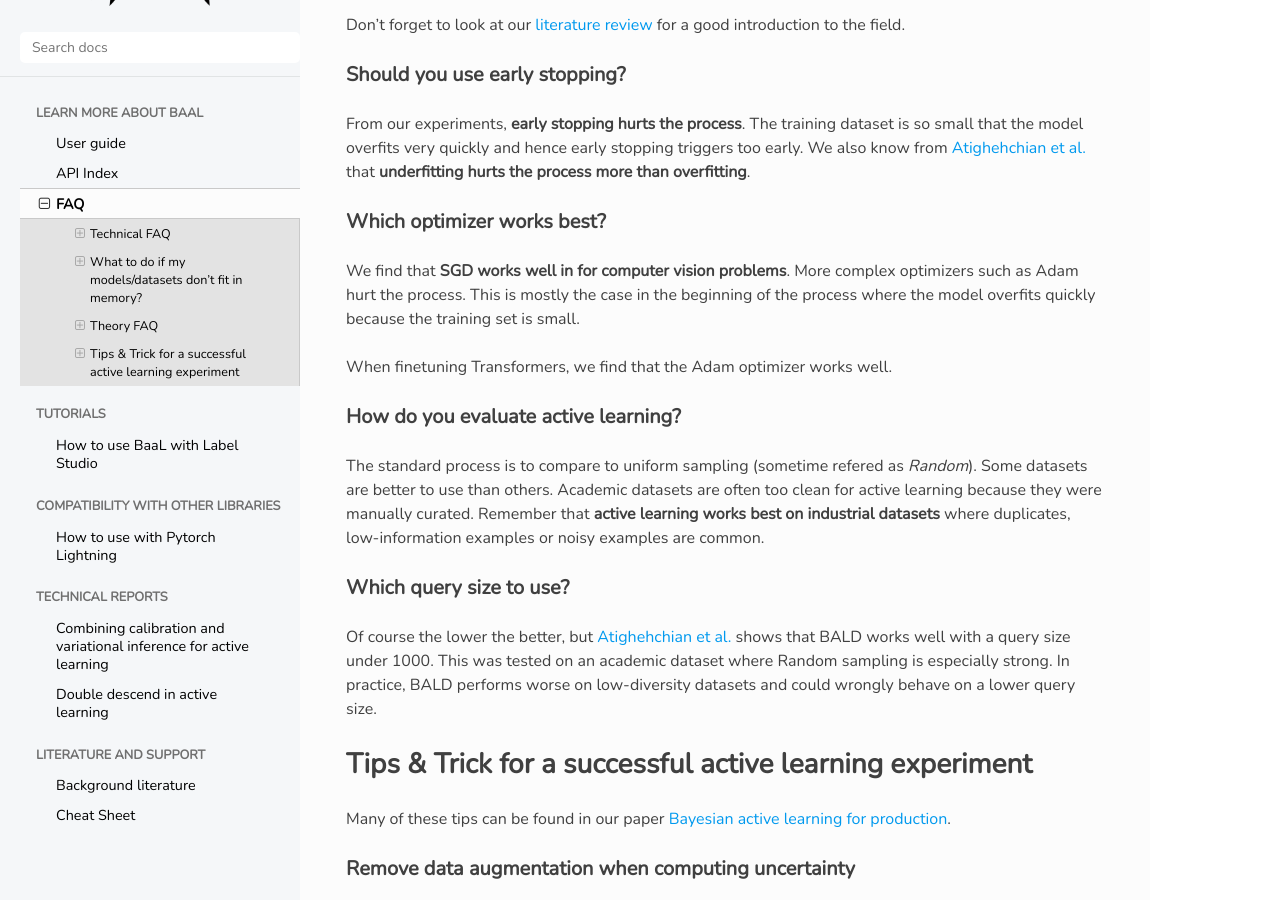
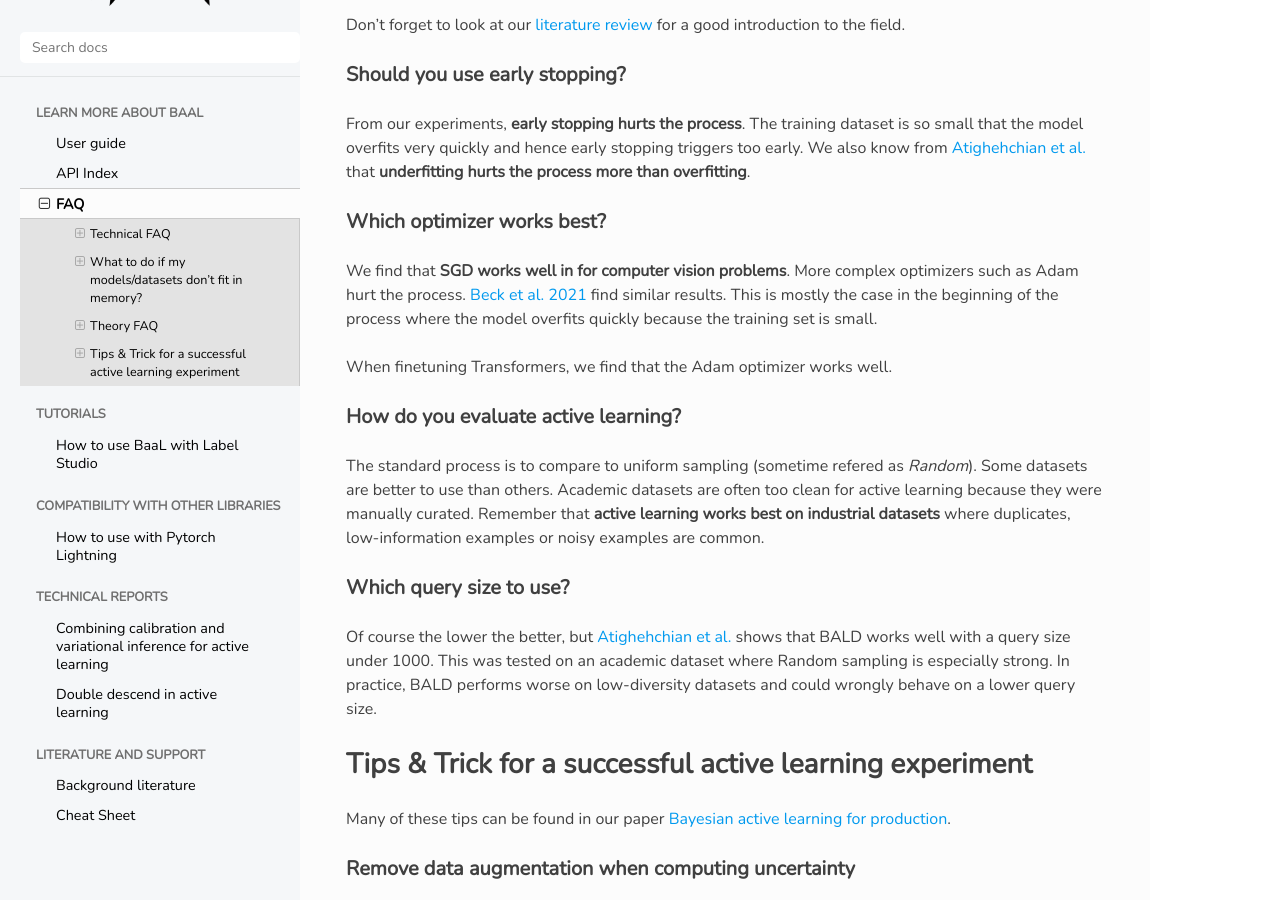
Before and after one commit to baal-org/baal, a Sphinx documentation site: the page built from docs/faq.md, in a window 1280 px wide and 900 px high, scrolled down 3057 px. Built offline with Sphinx 7.4.7 and the Read the Docs theme 2.0.0, drawn with Linux system fonts in a browser that asks for light colours; nearby versions of some CDN libraries; library files that are not in the unit come from our copies; pages that are not in the unit, such as notebooks, are missing from menus.

Commit message:
Update docs/faq.md

```diff
--- a/docs/faq.md
+++ b/docs/faq.md
@@ -146,7 +146,7 @@ overfitting**.
 
 ### Which optimizer works best?
 
-We find that **SGD works well in for computer vision problems**. More complex optimizers such as Adam hurt the process.
+We find that **SGD works well in for computer vision problems**. More complex optimizers such as Adam hurt the process. [Beck et al. 2021](https://arxiv.org/abs/2106.15324) find similar results.
 This is mostly the case in the beginning of the process where the model overfits quickly because the training set is
 small.
 
```
